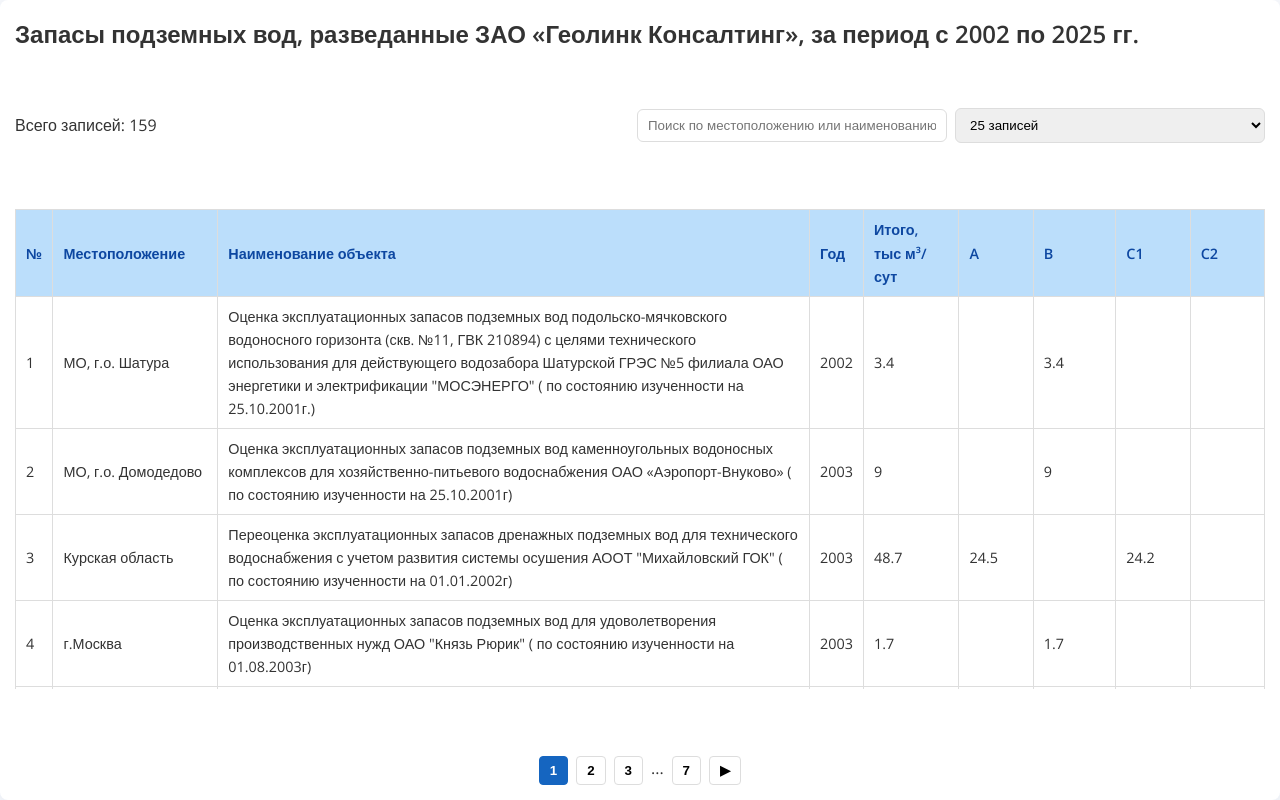
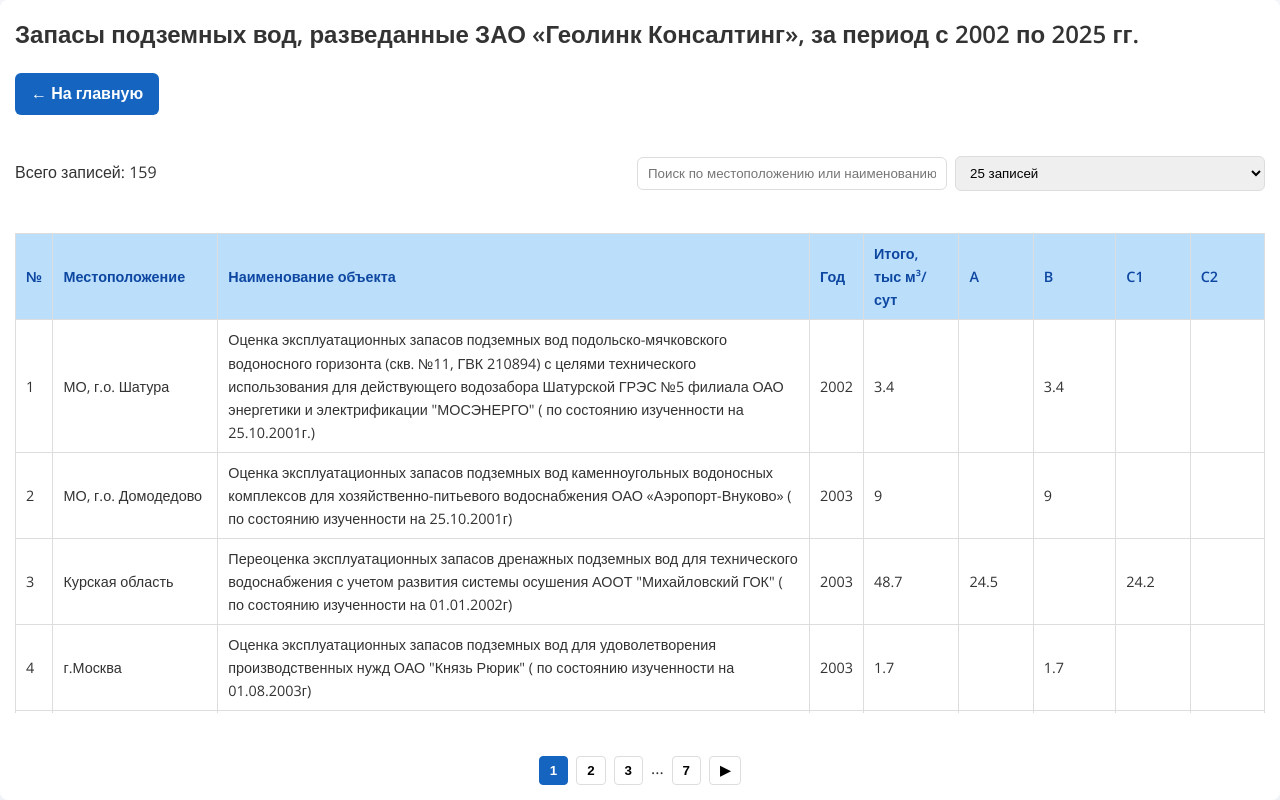
Before and after one commit to KsandrGH/GeoLink, a plain HTML site: page zapas.html in a window 1280 px wide. Drawn offline with nearby package versions, Linux system fonts and the light colour scheme.

Commit message:
Add files via upload

```diff
--- a/zapas.html
+++ b/zapas.html
@@ -40,7 +40,7 @@
     }
     table.zapas-table th, table.zapas-table td {
       padding: 8px 10px;
-      border: 1px solid #ddd; /* Добавьте эту строку */
+      border: 1px solid #ddd;
       text-align: left;
     }
     table.zapas-table thead th {
@@ -122,7 +122,23 @@
 <body>
   <main class="container">
     <div class="table-wrap">
-      <h2>Запасы подземных вод, разведанные ЗАО «Геолинк Консалтинг», за период с 2002 по 2025 гг.</h2>
+      <div style="display: flex; justify-content: space-between; align-items: center; flex-wrap: wrap; gap: 10px;">
+        <h2 style="margin: 0;">Запасы подземных вод, разведанные ЗАО «Геолинк Консалтинг», за период с 2002 по 2025 гг.</h2>
+        <a href="index.html" class="btn-manual" style="
+          display:inline-block;
+          padding:8px 16px;
+          border-radius:6px;
+          background:#1565c0;
+          color:white;
+          text-decoration:none;
+          font-weight:600;
+          white-space:nowrap;
+          transition: background 0.2s ease;
+        " onmouseover="this.style.background='#0d47a1'" onmouseout="this.style.background='#1565c0'">
+          ← На главную
+        </a>
+      </div>
+
       <div class="top-actions">
         <div>Всего записей: <span id="total-count">159</span></div>
         <div style="display:flex;gap:8px;align-items:center;">
@@ -168,7 +184,6 @@
       <div class="pagination" id="pagination"></div>
     </div>
   </main>
-
 <script>
 // Full data from Excel (159 records + corrected fields)
 const data = [
```
Also changed, not shown: index.html (+43 -37 lines).
